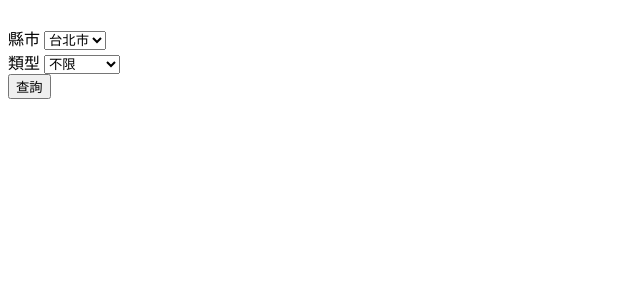
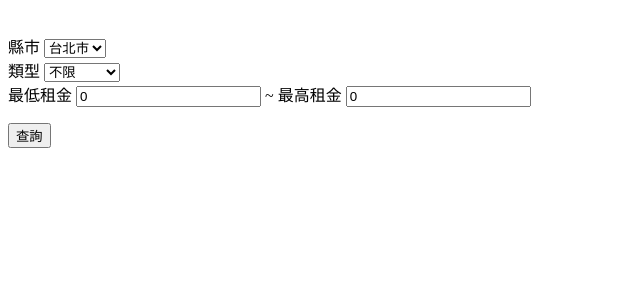
Before and after one commit to fkztw/sgl, a Flask app: page / in a window 1280 px wide. Shown: the top 300 px of the page, without its empty margins (0-640 px from the left). Run offline with Flask 2, Linux system fonts and the light colour scheme.

Commit message:
Add rentprice_min and rentprice_max into form

```diff
--- a/sgl/forms.py
+++ b/sgl/forms.py
@@ -1,5 +1,5 @@
 from flask_wtf import FlaskForm
-from wtforms import SelectField
+from wtforms import SelectField, IntegerField
 from wtforms.validators import DataRequired
 
 
@@ -52,3 +52,15 @@ class QueryForm(FlaskForm):
         ],
         validators=[DataRequired()],
     )
+
+    rentprice_min = IntegerField(
+        '最低租金',
+        default=0,
+        validators=[DataRequired()],
+    )
+
+    rentprice_max = IntegerField(
+        '最高租金',
+        default=0,
+        validators=[DataRequired()],
+    )
--- a/sgl/templates/index.html
+++ b/sgl/templates/index.html
@@ -7,6 +7,7 @@
     </head>
     <body>
 	<form method="POST" action="/map">
+        <p>
 		{{ form.csrf_token }}
         <br />
 
@@ -18,6 +19,10 @@
         {{ form.kind }}
         <br />
 
+        {{ form.rentprice_min.label }} {{ form.rentprice_min }} ~ {{ form.rentprice_max.label }} {{ form.rentprice_max }}
+        <br />
+        </p>
+
         <input type="submit" value="查詢">
 	</form>
     </body>
```
